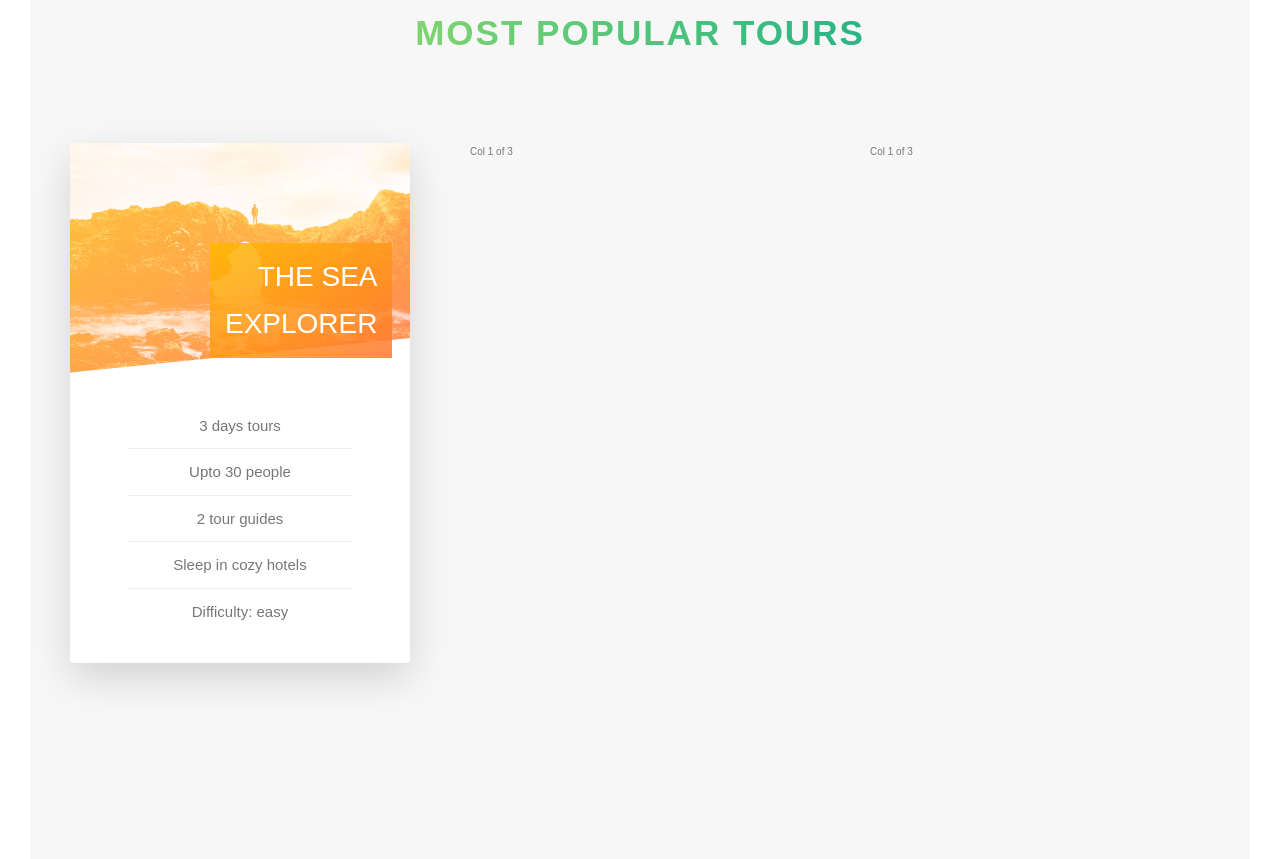
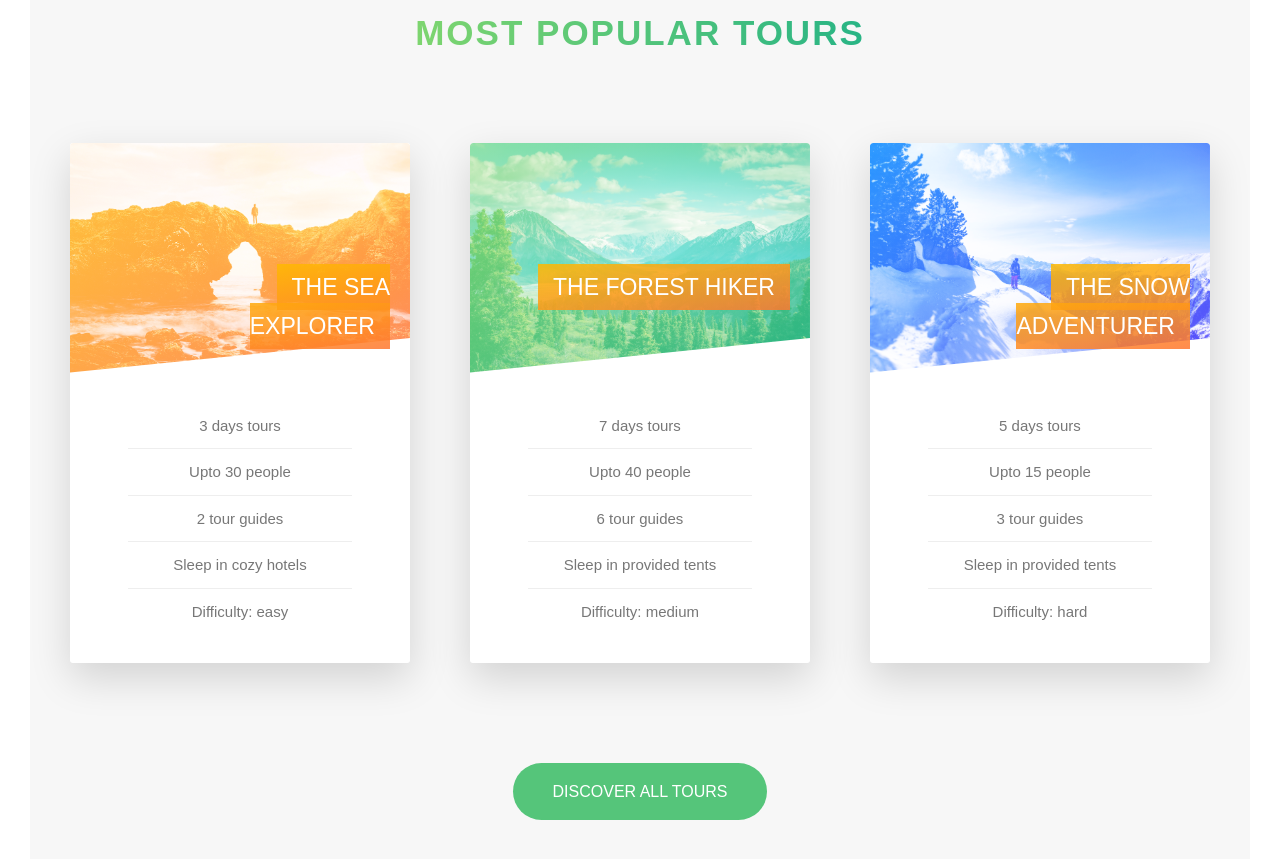
Before and after one commit to robanb/Nature-Tours, a website: page index.html in a window 1280 px wide. Shown: the part 2412-3271 px from the top of the page. Drawn offline with Linux system fonts and the light colour scheme.

Commit message:
completed the tour sections

```diff
--- a/index.html
+++ b/index.html
@@ -140,7 +140,7 @@
 							<div class="card__side card__side--front">
 								<div class="card__picture card__picture--1">&nbsp;</div>
 								<h4 class="card__heading">
-									<span class="card__heading__span--1"> The Sea Explorer </span>
+									<span class="card__heading-span--1"> The Sea Explorer </span>
 								</h4>
 								<div class="card__details">
 									<ul>
@@ -153,12 +153,77 @@
 								</div>
 							</div>
 							<div class="card__side card__side--back card__side--back-1">
-								Back
+								<div class="card__cta">
+									<div class="card__price-box">
+										<p class="card__price-only">Only</p>
+										<p class="card__price-value">$297</p>
+									</div>
+									<a href="#" class="btn btn--white">Book now!</a>
+								</div>
 							</div>
 						</div>
 					</div>
-					<div class="col-1-of-3">Col 1 of 3</div>
-					<div class="col-1-of-3">Col 1 of 3</div>
+					<div class="col-1-of-3">
+						<div class="card">
+							<div class="card__side card__side--front">
+								<div class="card__picture card__picture--2">&nbsp;</div>
+								<h4 class="card__heading">
+									<span class="card__heading-span--2"> The Forest Hiker </span>
+								</h4>
+								<div class="card__details">
+									<ul>
+										<li>7 days tours</li>
+										<li>Upto 40 people</li>
+										<li>6 tour guides</li>
+										<li>Sleep in provided tents</li>
+										<li>Difficulty: medium</li>
+									</ul>
+								</div>
+							</div>
+							<div class="card__side card__side--back card__side--back-2">
+								<div class="card__cta">
+									<div class="card__price-box">
+										<p class="card__price-only">Only</p>
+										<p class="card__price-value">$497</p>
+									</div>
+									<a href="#" class="btn btn--white">Book now!</a>
+								</div>
+							</div>
+						</div>
+					</div>
+					<div class="col-1-of-3">
+						<div class="card">
+							<div class="card__side card__side--front">
+								<div class="card__picture card__picture--3">&nbsp;</div>
+								<h4 class="card__heading">
+									<span class="card__heading-span--3">
+										The Snow Adventurer
+									</span>
+								</h4>
+								<div class="card__details">
+									<ul>
+										<li>5 days tours</li>
+										<li>Upto 15 people</li>
+										<li>3 tour guides</li>
+										<li>Sleep in provided tents</li>
+										<li>Difficulty: hard</li>
+									</ul>
+								</div>
+							</div>
+							<div class="card__side card__side--back card__side--back-3">
+								<div class="card__cta">
+									<div class="card__price-box">
+										<p class="card__price-only">Only</p>
+										<p class="card__price-value">$897</p>
+									</div>
+									<a href="#" class="btn btn--white">Book now!</a>
+								</div>
+							</div>
+						</div>
+					</div>
+				</div>
+				<div class="u-center-text u-margin-top-huge">
+					<a href="#" class="btn btn--green">Discover all tours</a>
 				</div>
 			</section>
 		</main>
--- a/sass/base/_utilities.scss
+++ b/sass/base/_utilities.scss
@@ -10,3 +10,9 @@
 .u-margin-bottom-big {
 	margin-bottom: 8rem;
 }
+.u-margin-top-big {
+	margin-top: 8rem;
+}
+.u-margin-top-huge {
+	margin-top: 10rem;
+}
--- a/sass/components/_button.scss
+++ b/sass/components/_button.scss
@@ -27,6 +27,13 @@
 		color: $color-gray-dark;
 		&::after {
 			background-color: $color-white;
+		}
+	}
+	&--green {
+		background-color: $color-primary;
+		color: $color-white;
+		&::after {
+			background-color: $color-primary;
 		}
 	}
 
--- a/sass/components/_card.scss
+++ b/sass/components/_card.scss
@@ -29,6 +29,20 @@
 					$color-secondary-dark
 				);
 			}
+			&-2 {
+				background-image: linear-gradient(
+					to right bottom,
+					$color-primary-light,
+					$color-primary-dark
+				);
+			}
+			&-3 {
+				background-image: linear-gradient(
+					to right bottom,
+					$color-tertiary-light,
+					$color-tertiary-dark
+				);
+			}
 		}
 	}
 
@@ -47,6 +61,8 @@
 		// need to add the prefix (-webkit) to support in all the browsers
 		-webkit-clip-path: polygon(0 0, 100% 0, 100% 85%, 0 100%);
 		clip-path: polygon(0 0, 100% 0, 100% 85%, 0 100%);
+		border-top-left-radius: 3px;
+		border-top-right-radius: 3px;
 		&--1 {
 			background-image: linear-gradient(
 					to right bottom,
@@ -56,33 +72,57 @@
 				url(../img/nat-5.jpg);
 		}
 		&--2 {
-			background-image: url(../img/nat-5.jpg);
+			background-image: linear-gradient(
+					to right bottom,
+					$color-primary-light,
+					$color-primary-dark
+				),
+				url(../img/nat-6.jpg);
 		}
 		&--3 {
-			background-image: url(../img/nat-5.jpg);
+			background-image: linear-gradient(
+					to right bottom,
+					$color-tertiary-light,
+					$color-tertiary-dark
+				),
+				url(../img/nat-7.jpg);
 		}
 	}
 	&__heading {
-		font-size: 2.8rem;
+		font-size: 2.3rem;
 		font-weight: 300;
 		text-transform: uppercase;
 		color: $color-white;
 		position: absolute;
-		top: 10rem;
-		right: 20rem;
+		top: 12.5rem;
+		right: 2rem;
 		text-align: right;
 		width: 75%;
 	}
 
-	&__heading__span {
-		padding: 1rem 1.5rem;
-		position: inherit;
+	&__heading-span {
 		// box-decoration-break: applies the padding to all the blocks created as if they were different blocks
-		// -webkit-box-decoration-break: clone;
-		// box-decoration-break: clone;
+		box-decoration-break: slice;
+		-webkit-box-decoration-break: slice;
 		&--1 {
 			padding: 1rem 1.5rem;
-			position: absolute;
+			background-image: linear-gradient(
+				to right bottom,
+				rgba($color-secondary-light, 0.85),
+				rgba($color-secondary-dark, 0.85)
+			);
+		}
+		&--2 {
+			padding: 1rem 1.5rem;
+			background-image: linear-gradient(
+				to right bottom,
+				rgba($color-secondary-light, 0.85),
+				rgba($color-secondary-dark, 0.85)
+			);
+		}
+
+		&--3 {
+			padding: 1rem 1.5rem;
 			background-image: linear-gradient(
 				to right bottom,
 				rgba($color-secondary-light, 0.85),
@@ -106,4 +146,24 @@
 			}
 		}
 	}
+	&__cta {
+		position: absolute;
+		top: 50%;
+		left: 50%;
+		transform: translate(-50%, -50%);
+		width: 90%;
+		text-align: center;
+	}
+	&__price-box {
+		text-align: center;
+		margin-bottom: 8rem;
+		color: $color-white;
+	}
+	&__price-only {
+		font-size: 1.4em;
+	}
+	&__price-value {
+		font-size: 6rem;
+		font-weight: 100;
+	}
 }
--- a/sass/pages/_home.scss
+++ b/sass/pages/_home.scss
@@ -23,6 +23,6 @@
 
 .section-tours {
 	background-color: $color-grey-light-1;
-	padding: 25rem 0 50rem 0;
+	padding: 25rem 0 15rem 0;
 	margin-top: -10rem;
 }
```
Also changed, not shown: css/style.css.
